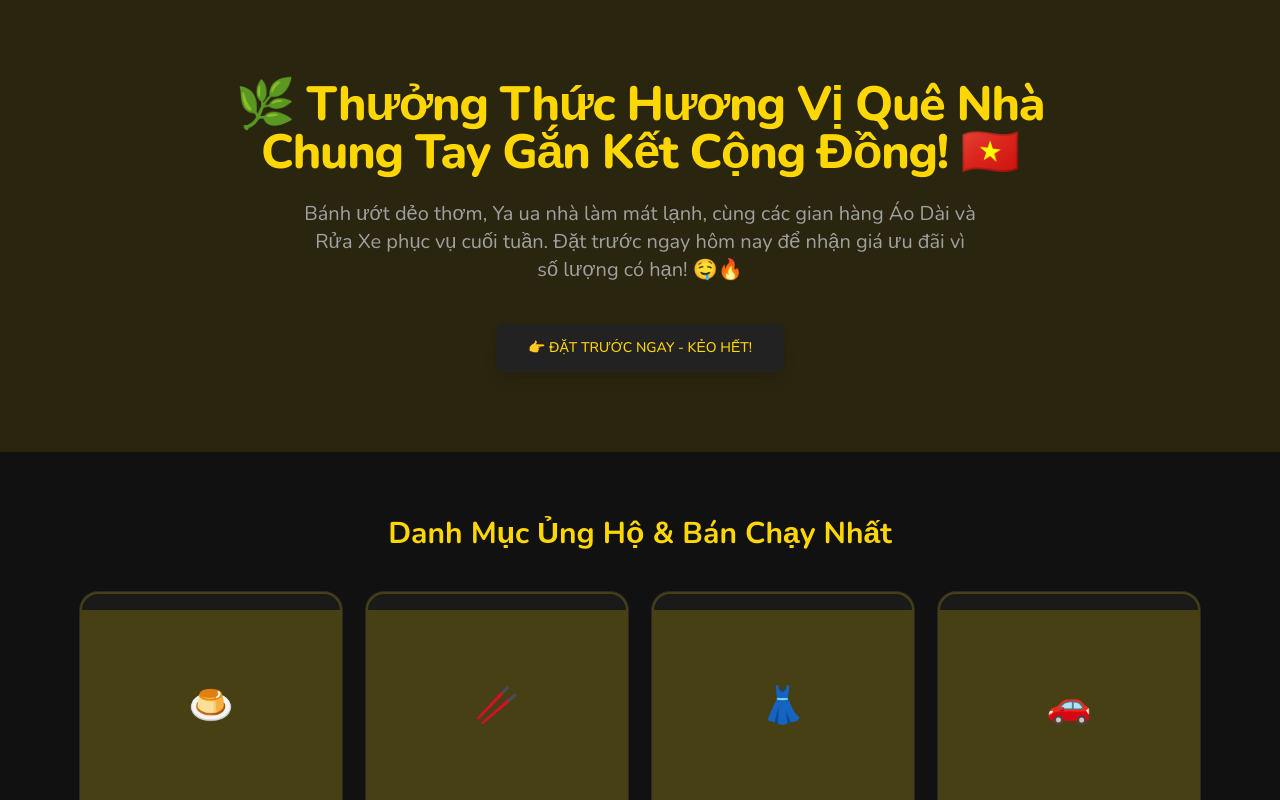
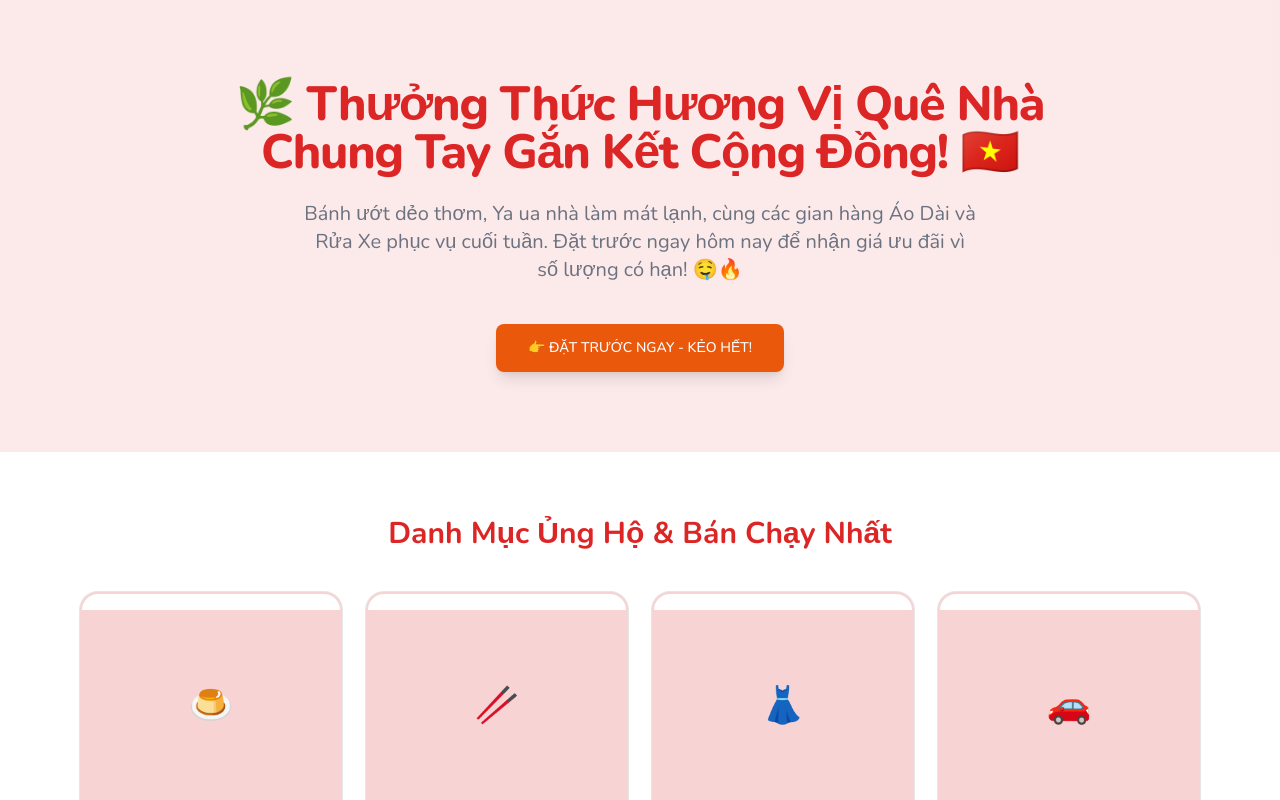
Before and after one commit to hieuliem/community-market, a Next.js app: page / in a window 1280 px wide. Shown: the top 800 px of the page. Built offline with nearby package versions, Linux system fonts and the light colour scheme.

Commit message:
style: change theme to Red & Orange

```diff
--- a/src/app/globals.css
+++ b/src/app/globals.css
@@ -49,38 +49,38 @@
 }
 
 :root {
-  --background: #111111;
-  --foreground: #f8f8f8;
-  --card: #1a1a1a;
-  --card-foreground: #f8f8f8;
-  --popover: #1a1a1a;
-  --popover-foreground: #f8f8f8;
-  --primary: #FFD700; /* Gold */
-  --primary-foreground: #000000; /* Black text */
-  --secondary: #222222;
-  --secondary-foreground: #FFD700;
-  --muted: #2a2a2a;
-  --muted-foreground: #a0a0a0;
-  --accent: #2a2a2a;
-  --accent-foreground: #FFD700;
+  --background: #ffffff;
+  --foreground: #111111;
+  --card: #ffffff;
+  --card-foreground: #111111;
+  --popover: #ffffff;
+  --popover-foreground: #111111;
+  --primary: #dc2626; /* Red */
+  --primary-foreground: #ffffff;
+  --secondary: #ea580c; /* Orange */
+  --secondary-foreground: #ffffff;
+  --muted: #f3f4f6;
+  --muted-foreground: #6b7280;
+  --accent: #f3f4f6;
+  --accent-foreground: #dc2626;
   --destructive: #ef4444;
-  --border: #333333;
-  --input: #333333;
-  --ring: #FFD700;
-  --chart-1: #FFD700;
-  --chart-2: #E6C200;
-  --chart-3: #CCA300;
-  --chart-4: #B38F00;
-  --chart-5: #997A00;
+  --border: #e5e7eb;
+  --input: #e5e7eb;
+  --ring: #dc2626;
+  --chart-1: #dc2626;
+  --chart-2: #ea580c;
+  --chart-3: #f97316;
+  --chart-4: #fb923c;
+  --chart-5: #fdba74;
   --radius: 0.625rem;
-  --sidebar: #1a1a1a;
-  --sidebar-foreground: #f8f8f8;
-  --sidebar-primary: #FFD700;
-  --sidebar-primary-foreground: #000000;
-  --sidebar-accent: #2a2a2a;
-  --sidebar-accent-foreground: #FFD700;
-  --sidebar-border: #333333;
-  --sidebar-ring: #FFD700;
+  --sidebar: #ffffff;
+  --sidebar-foreground: #111111;
+  --sidebar-primary: #dc2626;
+  --sidebar-primary-foreground: #ffffff;
+  --sidebar-accent: #f3f4f6;
+  --sidebar-accent-foreground: #dc2626;
+  --sidebar-border: #e5e7eb;
+  --sidebar-ring: #dc2626;
 }
 
 .dark {
@@ -90,31 +90,31 @@
   --card-foreground: #f8f8f8;
   --popover: #1a1a1a;
   --popover-foreground: #f8f8f8;
-  --primary: #FFD700;
-  --primary-foreground: #000000;
-  --secondary: #222222;
-  --secondary-foreground: #FFD700;
+  --primary: #dc2626;
+  --primary-foreground: #ffffff;
+  --secondary: #ea580c;
+  --secondary-foreground: #ffffff;
   --muted: #2a2a2a;
   --muted-foreground: #a0a0a0;
   --accent: #2a2a2a;
-  --accent-foreground: #FFD700;
+  --accent-foreground: #dc2626;
   --destructive: #ef4444;
   --border: #333333;
   --input: #333333;
-  --ring: #FFD700;
-  --chart-1: #FFD700;
-  --chart-2: #E6C200;
-  --chart-3: #CCA300;
-  --chart-4: #B38F00;
-  --chart-5: #997A00;
+  --ring: #dc2626;
+  --chart-1: #dc2626;
+  --chart-2: #ea580c;
+  --chart-3: #f97316;
+  --chart-4: #fb923c;
+  --chart-5: #fdba74;
   --sidebar: #1a1a1a;
   --sidebar-foreground: #f8f8f8;
-  --sidebar-primary: #FFD700;
-  --sidebar-primary-foreground: #000000;
+  --sidebar-primary: #dc2626;
+  --sidebar-primary-foreground: #ffffff;
   --sidebar-accent: #2a2a2a;
-  --sidebar-accent-foreground: #FFD700;
+  --sidebar-accent-foreground: #dc2626;
   --sidebar-border: #333333;
-  --sidebar-ring: #FFD700;
+  --sidebar-ring: #dc2626;
 }
 
 @layer base {
```
